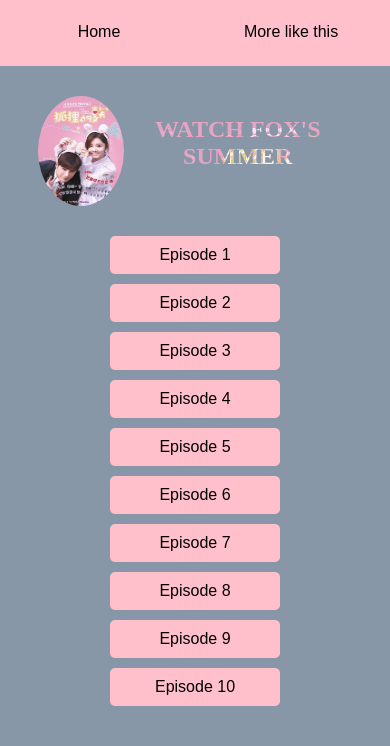
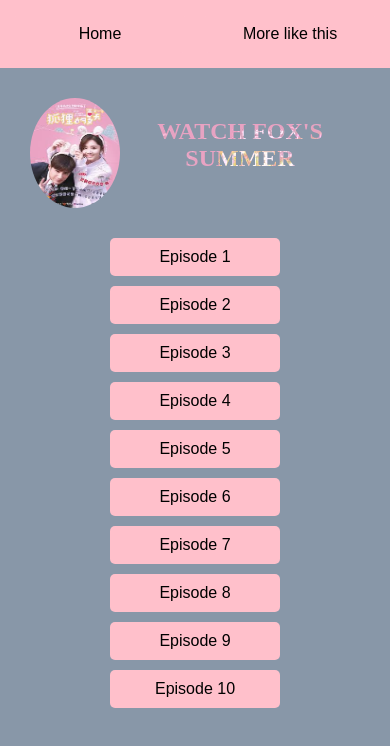
Before and after one commit to Rofiah226/fox-summer-series, a plain HTML site: page index.html in a window 390 px wide. Drawn offline with Linux system fonts and the light colour scheme.

Commit message:
testing media query

```diff
--- a/styles.css
+++ b/styles.css
@@ -1,14 +1,17 @@
 body{
     background: #8897a8;
+    margin: 0;
+    padding: 0;
         /* background-image: linear-gradient(90deg, rgb(152, 238, 152), #ff006c, rgb(148, 253, 148)); */
 }
 
 nav{
     margin-bottom: 10px;
-    margin-top: -10px;
+    /* margin-top: -10px;
     margin-left: -10px;
-    margin-right: -10px;
+    margin-right: -10px; */
     padding: 0;
+    width: 100%;
 }
 
 ul{
@@ -16,7 +19,7 @@ ul{
     justify-content: space-around;
     align-items: center;
     background-color: pink;
-    /* padding: 5px; */
+    padding: 5px;
     font-size: 1.5rem;
     /* width: ; */
     margin: 0;
@@ -146,7 +149,11 @@ text-align: center;
     }
 
     nav{
-        flex-basis: 2;
+        /* flex-basis: 2; */
+        /* margin: 0; */
+        /* margin-left: auto; */
+        width: 100%;
+        /* padding: 0; */
     }
 }
 
@@ -170,4 +177,8 @@ text-align: center;
         font-size: 1rem;
         padding: 5px;
     }
+
+    nav{
+        width: 100%;
+    }
 }
```
